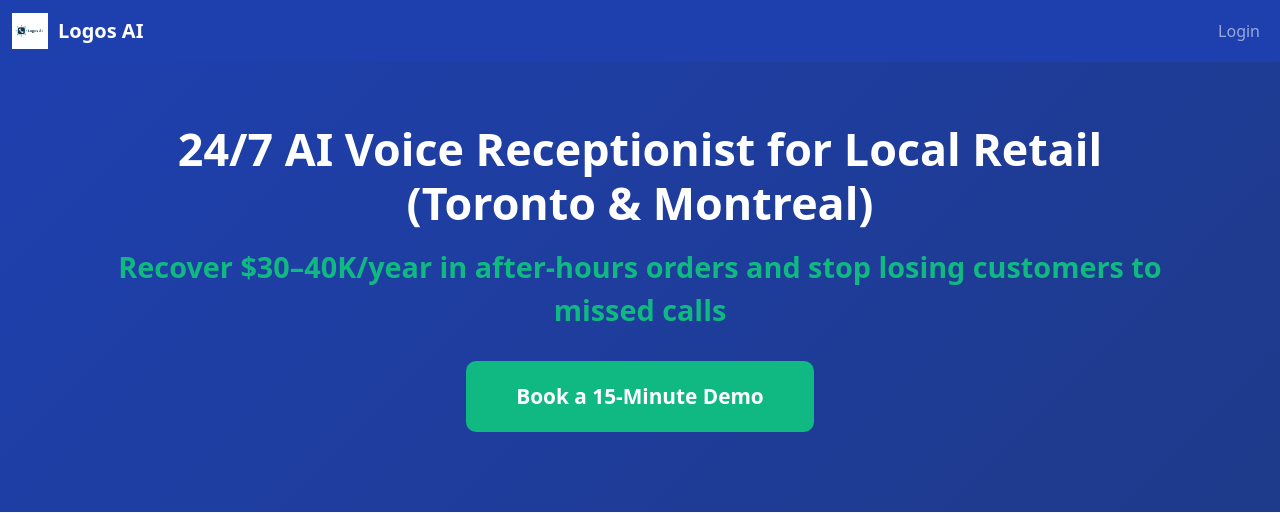
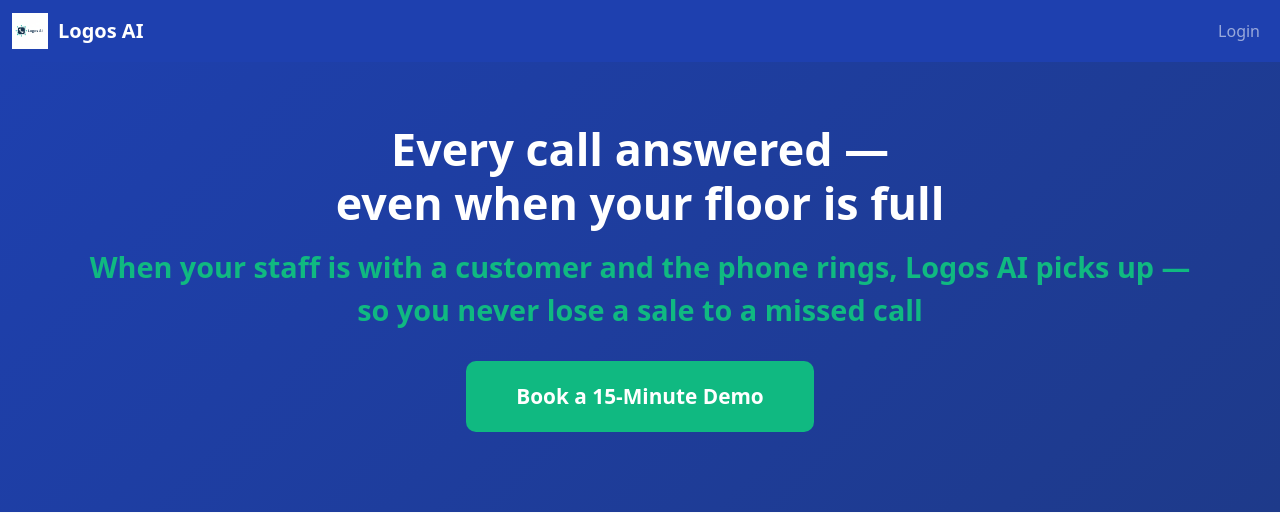
Before and after one commit to fuzailkadri1-cmdil/LogosAI, a Flask app: page / in a window 1280 px wide. Shown: the top 513 px of the page. Run offline with Flask 3, Linux system fonts and the light colour scheme.

Commit message:
Update landing page to reflect core value of call answering
Update the page title, hero headline, and hero subtitle in templates/index.html to emphasize continuous call answering rather than just after-hours coverage.

Replit-Commit-Author: Agent
Replit-Commit-Session-Id: 4236f91d-f004-4fad-93ca-148b5964ac4c
Replit-Commit-Checkpoint-Type: full_checkpoint
Replit-Commit-Event-Id: caa2c479-a921-4a8e-9364-ce2beba5db93
Replit-Commit-Screenshot-Url: https://storage.googleapis.com/screenshot-production-us-central1/8c1df603-f740-4cbd-84fd-618255120cd2/4236f91d-f004-4fad-93ca-148b5964ac4c/VMCf2Ft
Replit-Helium-Checkpoint-Created: true

```diff
--- a/templates/index.html
+++ b/templates/index.html
@@ -1,6 +1,6 @@
 {% extends "base.html" %}
 
-{% block title %}Logos AI - 24/7 AI Voice Receptionist for Local Retail (Toronto & Montreal){% endblock %}
+{% block title %}Logos AI - Every Call Answered for Local Retail (Toronto & Montreal){% endblock %}
 
 {% block extra_css %}
 <style>
@@ -191,8 +191,8 @@
 {% block content %}
 <div class="hero-section text-center">
     <div class="container">
-        <h1 class="hero-title">24/7 AI Voice Receptionist for Local Retail<br>(Toronto & Montreal)</h1>
-        <p class="hero-subtitle">Recover $30–40K/year in after-hours orders and stop losing customers to missed calls</p>
+        <h1 class="hero-title">Every call answered —<br>even when your floor is full</h1>
+        <p class="hero-subtitle">When your staff is with a customer and the phone rings, Logos AI picks up — so you never lose a sale to a missed call</p>
         <a href="https://calendly.com/logos_ai_ca-g6z3/new-meeting" class="cta-button" target="_blank">
             Book a 15-Minute Demo
         </a>
```
